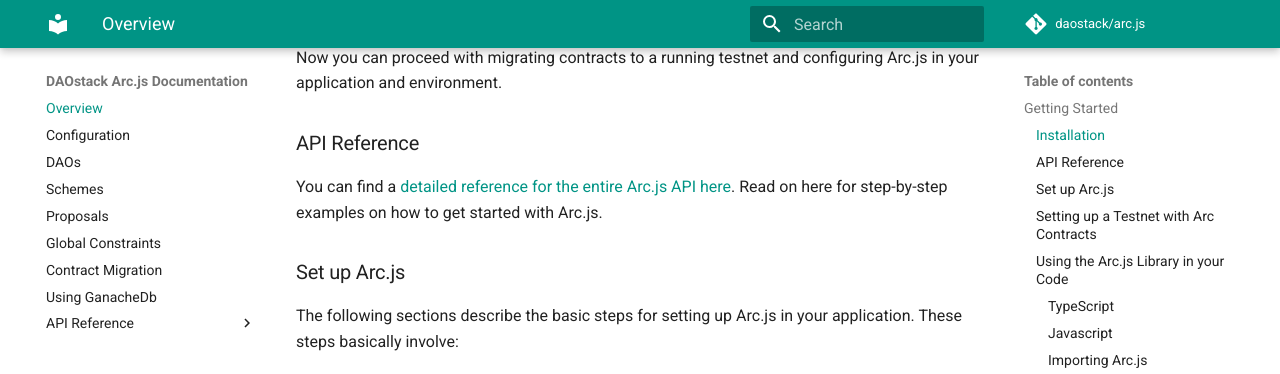
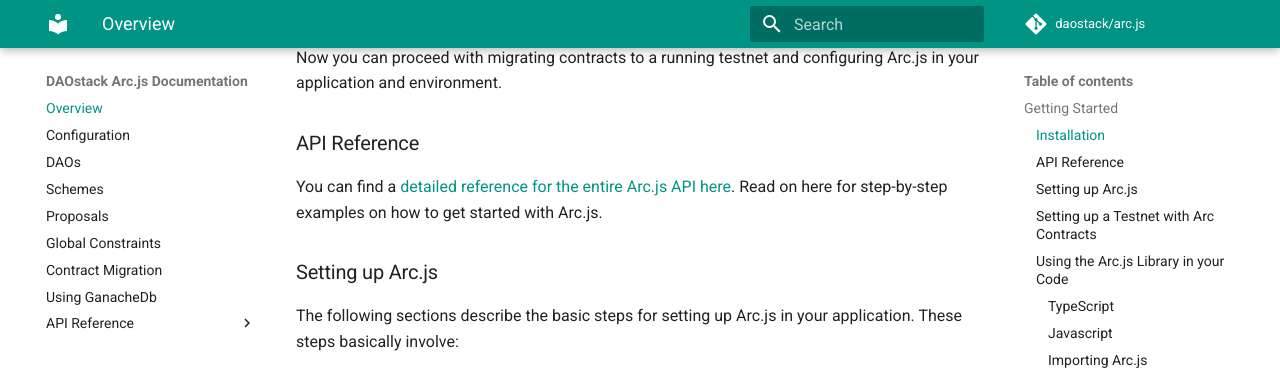
Before and after one commit to daostack/arc.js_legacy, an MkDocs documentation site: the page built from docs/Home.md, in a window 1280 px wide and 900 px high, scrolled down 589 px. Shown: the top 374 px of the window. Built offline with MkDocs 1.6.1 and Material for MkDocs 9.7.7, drawn with Linux system fonts in a browser that asks for light colours; comment, search, counter and statistics services are not loaded; old or Windows-style settings are respelled for this version of MkDocs.

Commit message:
changed a header in Home

```diff
--- a/docs/Home.md
+++ b/docs/Home.md
@@ -24,7 +24,7 @@ Now you can proceed with migrating contracts to a running testnet and configurin
 ### API Reference
 You can find a [detailed reference for the entire Arc.js API here](/api/README.md).  Read on here for step-by-step examples on how to get started with Arc.js.
 
-### Set up Arc.js
+### Setting up Arc.js
 
 The following sections describe the basic steps for setting up Arc.js in your application. These steps basically involve:
 
```
